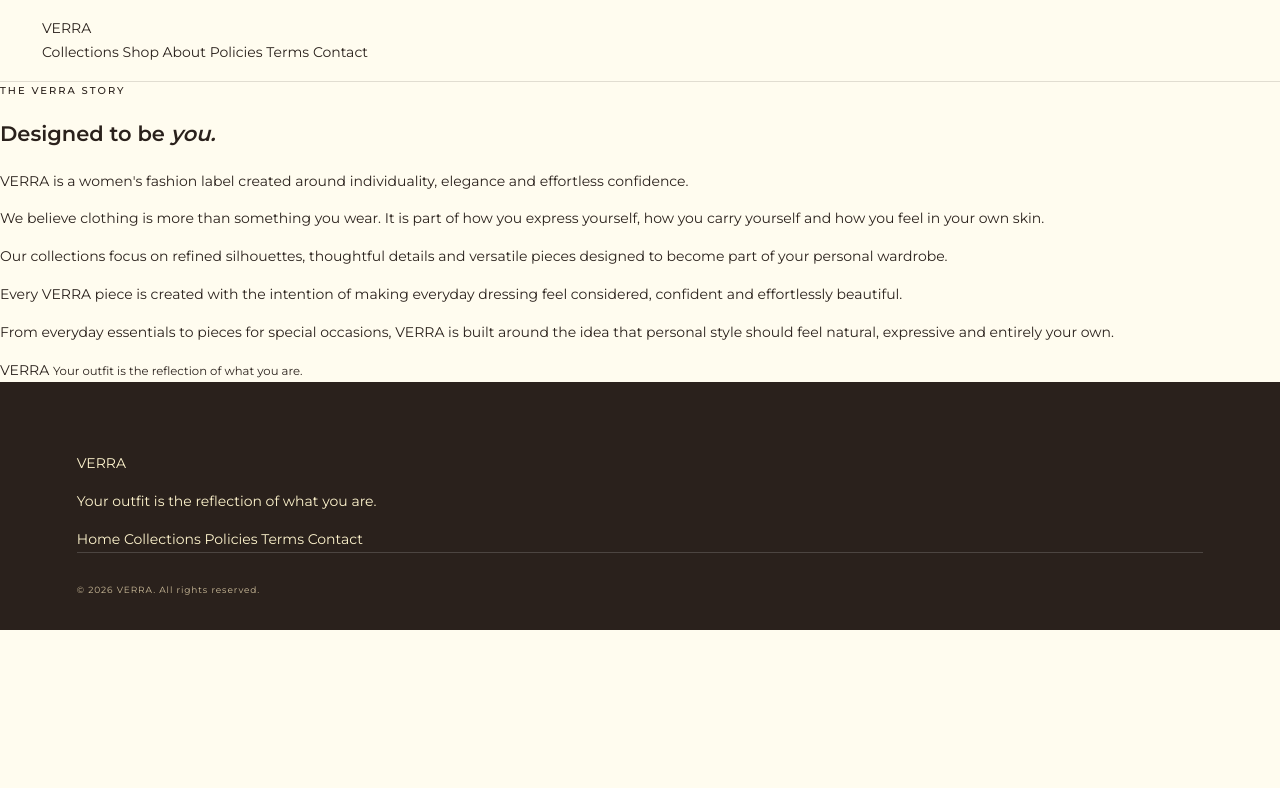
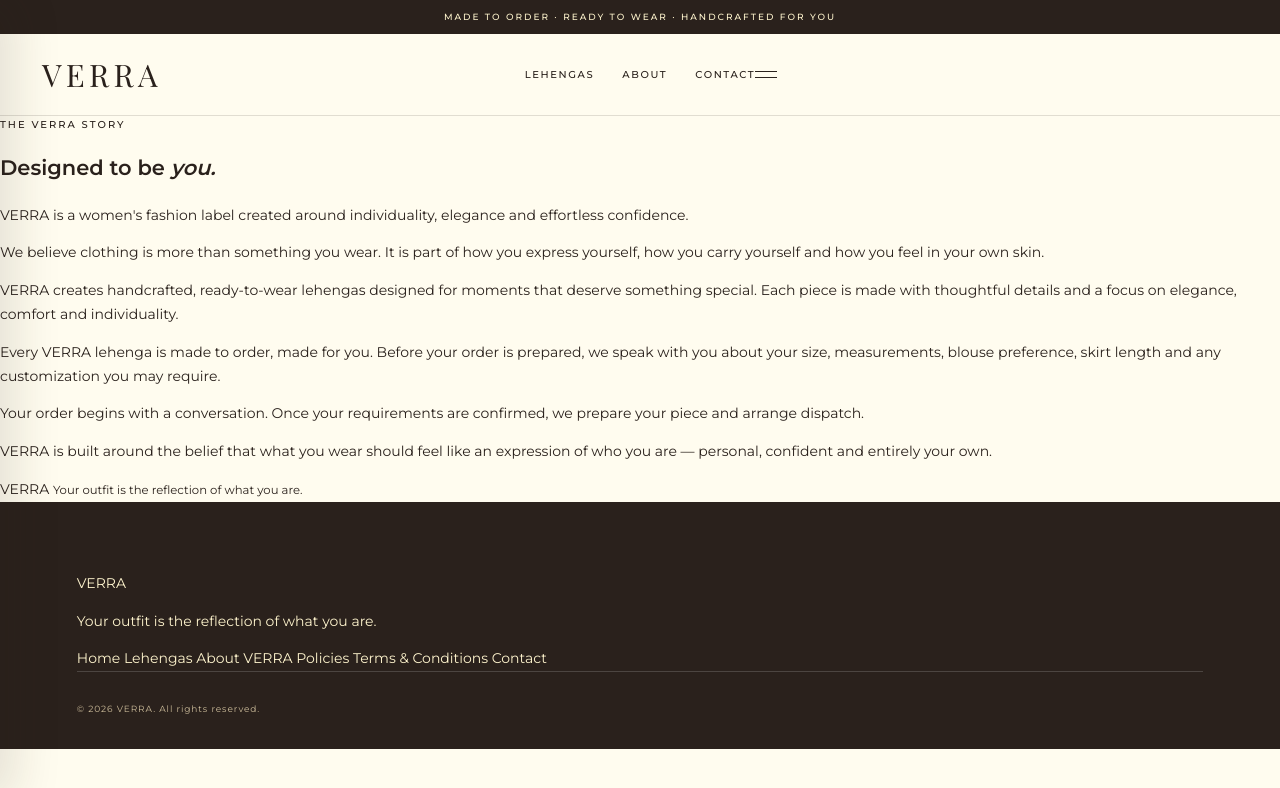
Before and after one commit to jeevita24/verra-website, a website: page about.html in a window 1280 px wide. Drawn offline with nearby package versions, Linux system fonts and the light colour scheme; a web font is replaced by a local one.

Commit message:
Update about.html

```diff
--- a/about.html
+++ b/about.html
@@ -4,7 +4,7 @@
   <meta charset="UTF-8">
   <meta name="viewport" content="width=device-width, initial-scale=1.0">
 
-  <title>About — VERRA</title>
+  <title>About VERRA — VERRA</title>
 
   <meta
     name="description"
@@ -24,46 +24,86 @@
 
 <body>
 
+  <!-- ANNOUNCEMENT -->
+
+  <div class="announcement">
+    MADE TO ORDER · READY TO WEAR · HANDCRAFTED FOR YOU
+  </div>
+
+
+  <!-- HEADER -->
+
   <header class="site-header">
 
-    <div class="header-inner">
-
-      <a href="index.html" class="brand">
+    <a href="index.html" class="logo">
       VERRA
     </a>
 
-      <nav class="main-nav" aria-label="Main navigation">
+    <nav class="desktop-navigation">
+      <a href="products.html">LEHENGAS</a>
+      <a href="about.html">ABOUT</a>
+      <a href="contact.html">CONTACT</a>
+    </nav>
 
-        <a href="collections.html">
-          Collections
+    <button
+      class="menu-button"
+      data-menu-open
+      aria-label="Open menu"
+      aria-expanded="false"
+    >
+      <span></span>
+      <span></span>
+    </button>
+
+  </header>
+
+
+  <!-- MOBILE MENU -->
+
+  <div class="menu-overlay" data-menu-close></div>
+
+  <aside class="mobile-menu">
+
+    <button
+      class="menu-close"
+      data-menu-close
+      aria-label="Close menu"
+    >
+      ×
+    </button>
+
+    <nav class="mobile-navigation">
+
+      <a href="index.html">
+        HOME
       </a>
 
-        <a href="index.html#shop">
-          Shop
+      <a href="products.html">
+        LEHENGAS
       </a>
 
       <a href="about.html">
-          About
+        ABOUT VERRA
       </a>
 
       <a href="policies.html">
-          Policies
+        POLICIES
       </a>
 
       <a href="terms.html">
-          Terms
+        TERMS &amp; CONDITIONS
       </a>
 
       <a href="contact.html">
-          Contact
+        CONTACT
       </a>
 
     </nav>
 
-    </div>
+  </aside>
 
-  </header>
 
+  <!-- ABOUT -->
 
   <main>
 
@@ -102,22 +142,29 @@
           </p>
 
           <p>
-            Our collections focus on refined silhouettes,
-            thoughtful details and versatile pieces designed
-            to become part of your personal wardrobe.
+            VERRA creates handcrafted, ready-to-wear lehengas
+            designed for moments that deserve something special.
+            Each piece is made with thoughtful details and a
+            focus on elegance, comfort and individuality.
           </p>
 
           <p>
-            Every VERRA piece is created with the intention of
-            making everyday dressing feel considered, confident
-            and effortlessly beautiful.
+            Every VERRA lehenga is made to order, made for you.
+            Before your order is prepared, we speak with you
+            about your size, measurements, blouse preference,
+            skirt length and any customization you may require.
           </p>
 
           <p>
-            From everyday essentials to pieces for special
-            occasions, VERRA is built around the idea that
-            personal style should feel natural, expressive
-            and entirely your own.
+            Your order begins with a conversation. Once your
+            requirements are confirmed, we prepare your piece
+            and arrange dispatch.
+          </p>
+
+          <p>
+            VERRA is built around the belief that what you wear
+            should feel like an expression of who you are —
+            personal, confident and entirely your own.
           </p>
 
 
@@ -142,6 +189,8 @@
   </main>
 
 
+  <!-- FOOTER -->
+
   <footer class="site-footer">
 
     <div class="footer-inner">
@@ -165,8 +214,12 @@
           Home
         </a>
 
-        <a href="collections.html">
-          Collections
+        <a href="products.html">
+          Lehengas
+        </a>
+
+        <a href="about.html">
+          About VERRA
         </a>
 
         <a href="policies.html">
@@ -174,7 +227,7 @@
         </a>
 
         <a href="terms.html">
-          Terms
+          Terms &amp; Conditions
         </a>
 
         <a href="contact.html">
@@ -196,5 +249,8 @@
 
   </footer>
 
+
+  <script src="script.js"></script>
+
 </body>
 </html>
```
Lines whose indentation alone changed are shown as unchanged.
